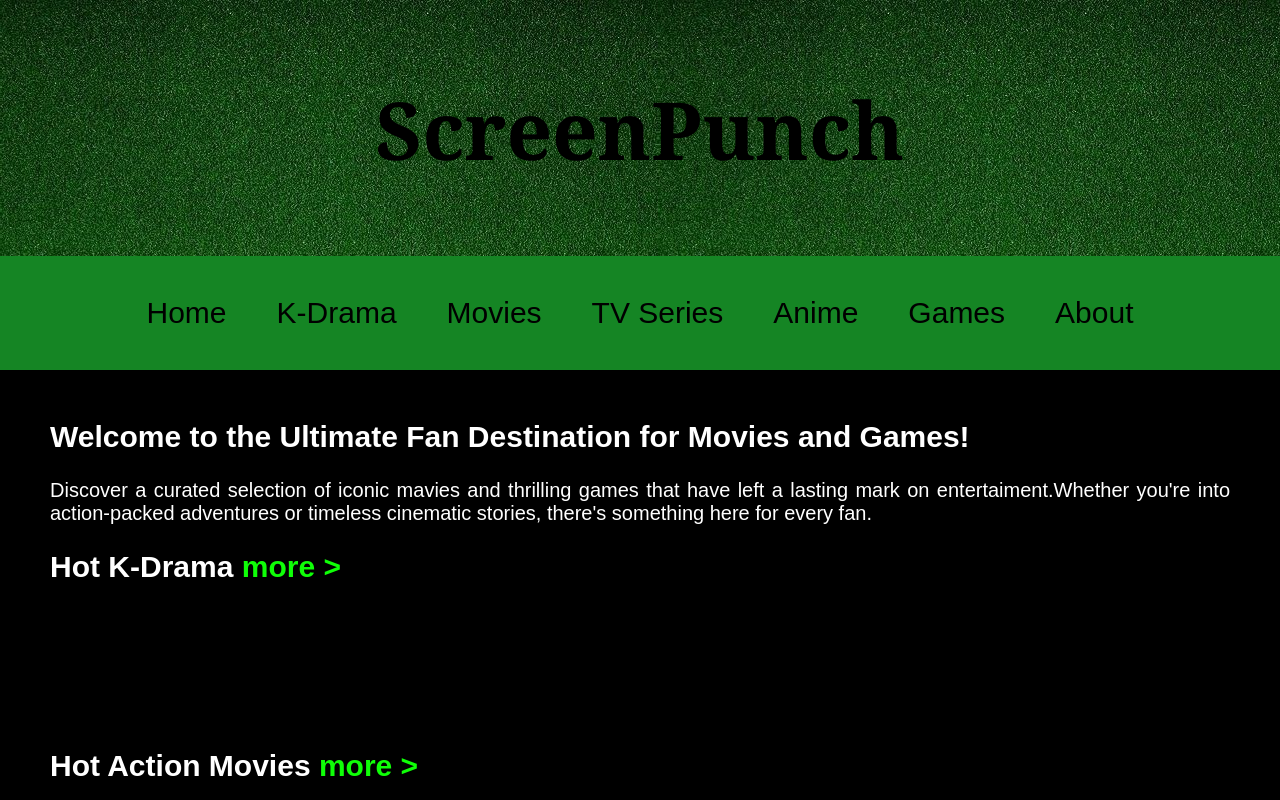
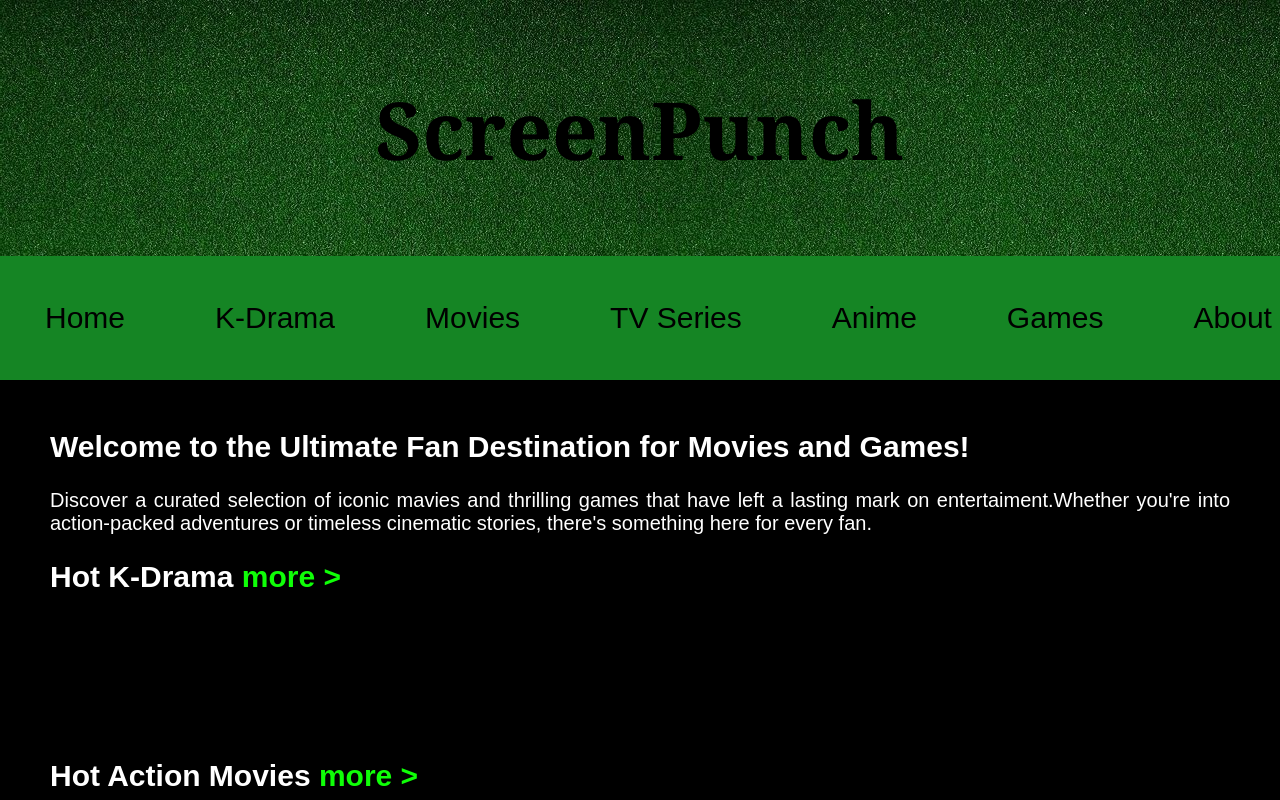
Before and after one commit to kim-rio/kimrio, a plain HTML site: page index.html in a window 1280 px wide. Shown: the top 800 px of the page. Drawn offline with Linux system fonts and the light colour scheme.

Commit message:
version 01

```diff
--- a/homepage.css
+++ b/homepage.css
@@ -7,16 +7,16 @@ padding:20px;background-image:url('images/image\ 05.jpeg');
 color:#000000;max-width:100%;height:auto;}
 
 .section01{margin:0%;}
-.nav01{justify-content:center;display:flex;background-color:rgb(21, 133, 36);
-padding:30px;color:#000000;font-size:30px;overflow:auto;gap:30px;}
+.nav01{display:flex;background-color:rgb(21, 133, 36);
+padding:5px;color:#000000;font-size:30px;overflow:auto;gap:10px;}
 
 .nav01::-webkit-scrollbar{display:none;}
 
-.nav01 a:hover{color:rgb(0, 0, 0);background-color: rgb(21, 133, 36);border-radius:5px;
-box-shadow:0 4px 6px 0 rgb(0, 0, 0, 0.2), 0 6px 20px 0 rgb(0, 0, 0, 0.19);}
+.nav01 a:hover{color:rgb(0, 0, 0);background-color: rgb(114, 209, 110);gap:30px;;border-radius:10px;
+box-shadow:0 4px 6px 0 rgb(0, 0, 0, 0.1), 0 6px 20px 0 rgb(0, 0, 0, 0.15);}
 
-.nav01 a {margin:0%;padding:10px;max-width:fit-content;}
-.h1a {text-decoration:none;white-space:nowrap;color:rgb(0, 0, 0);max-width:100%;}
+.nav01 a {padding:40px 40px;margin:0%;max-width:fit-content;}
+.h1a {margin-left:50px;text-decoration:none;white-space:nowrap;color:rgb(0, 0, 0);max-width:100%;}
 
 .footer01{padding: 20px;text-align:center;color:rgb(0, 0, 0);
 line-height:1.6em;background-color:rgb(21, 133, 36);}
```
